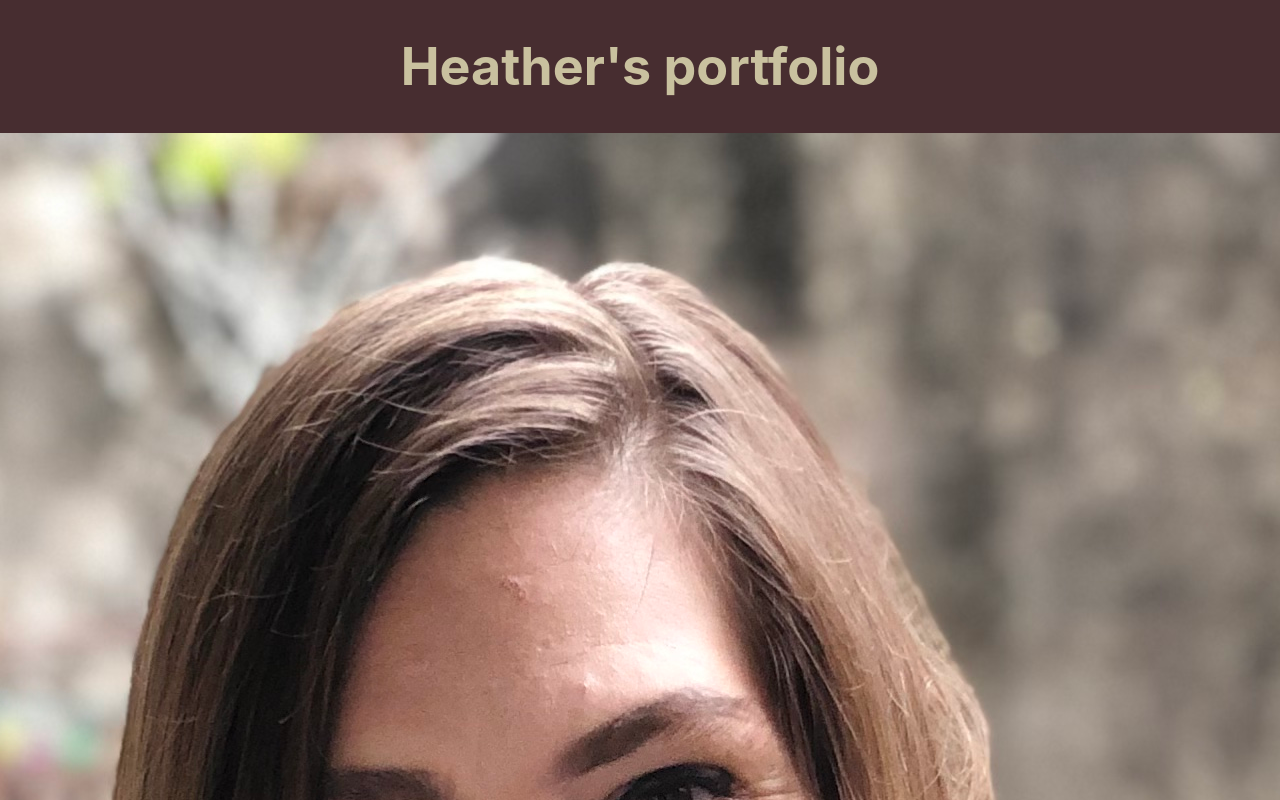
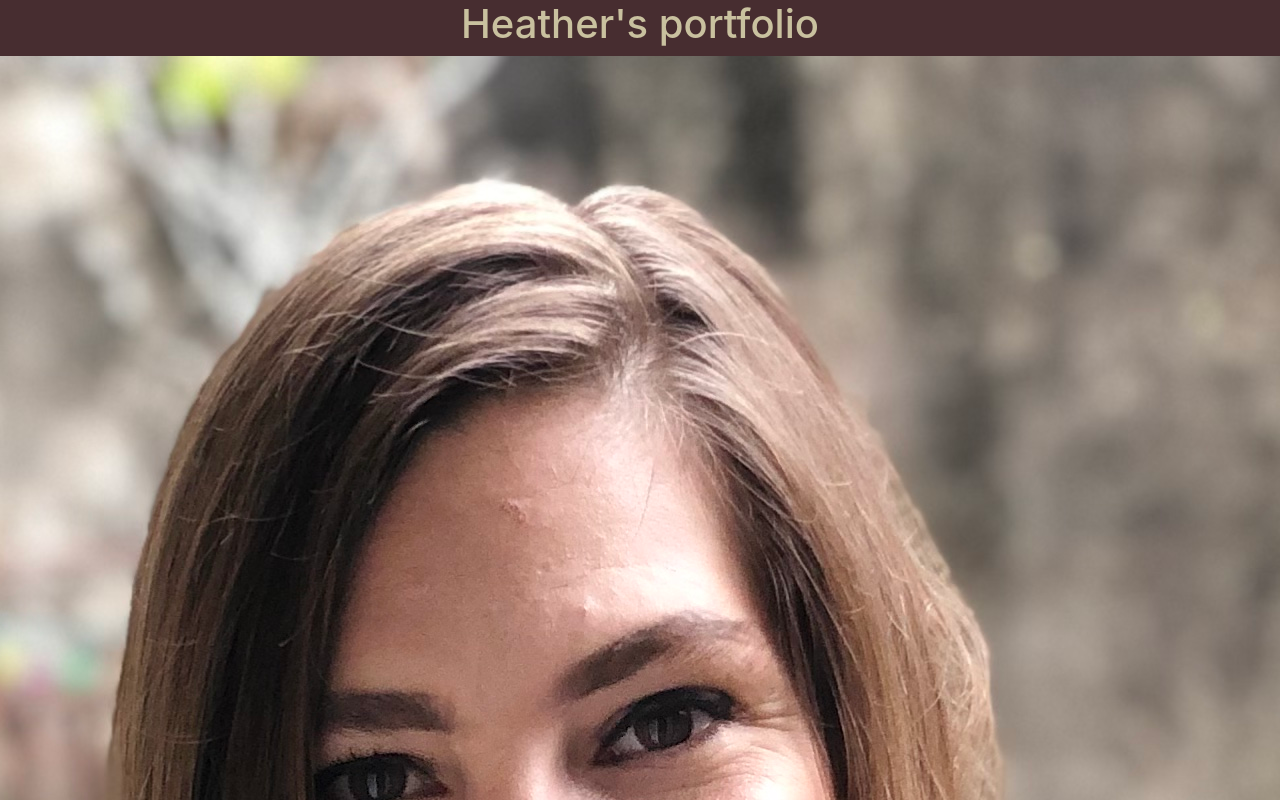
Before and after one commit to HeatherHaylett/portfolio, a React (Create React App) app: page / in a window 1280 px wide. Shown: the top 800 px of the page. Built offline with nearby package versions, Linux system fonts and the light colour scheme.

Commit message:
added Bootstrap

```diff
--- a/package.json
+++ b/package.json
@@ -6,8 +6,10 @@
     "@testing-library/jest-dom": "^4.2.4",
     "@testing-library/react": "^9.5.0",
     "@testing-library/user-event": "^7.2.1",
+    "bootstrap": "^4.5.0",
     "node-sass": "^4.14.1",
     "react": "^16.13.1",
+    "react-bootstrap": "^1.1.1",
     "react-dom": "^16.13.1",
     "react-scripts": "3.4.1"
   },
--- a/src/App.js
+++ b/src/App.js
@@ -1,5 +1,6 @@
 import React from 'react';
 import './App.scss';
+import Image from 'react-bootstrap/Image';
 import mainImage from './Haylett.jpg';
 
 function App() {
@@ -7,7 +8,7 @@ function App() {
     <div className="App">
       <header className="App-header">
         <h1>Heather's portfolio</h1>
-        <img src={mainImage} alt="Heather smiling at the camera"></img>
+        <Image src={mainImage} rounded />
       </header>
     </div>
   );
--- a/src/App.scss
+++ b/src/App.scss
@@ -1,3 +1,5 @@
+@import "~bootstrap/scss/bootstrap";
+
 .App {
   text-align: center;
 }
```
Also changed, not shown: .eslintrc.js, 1 other file (tests, documents, lock files or other folders).
